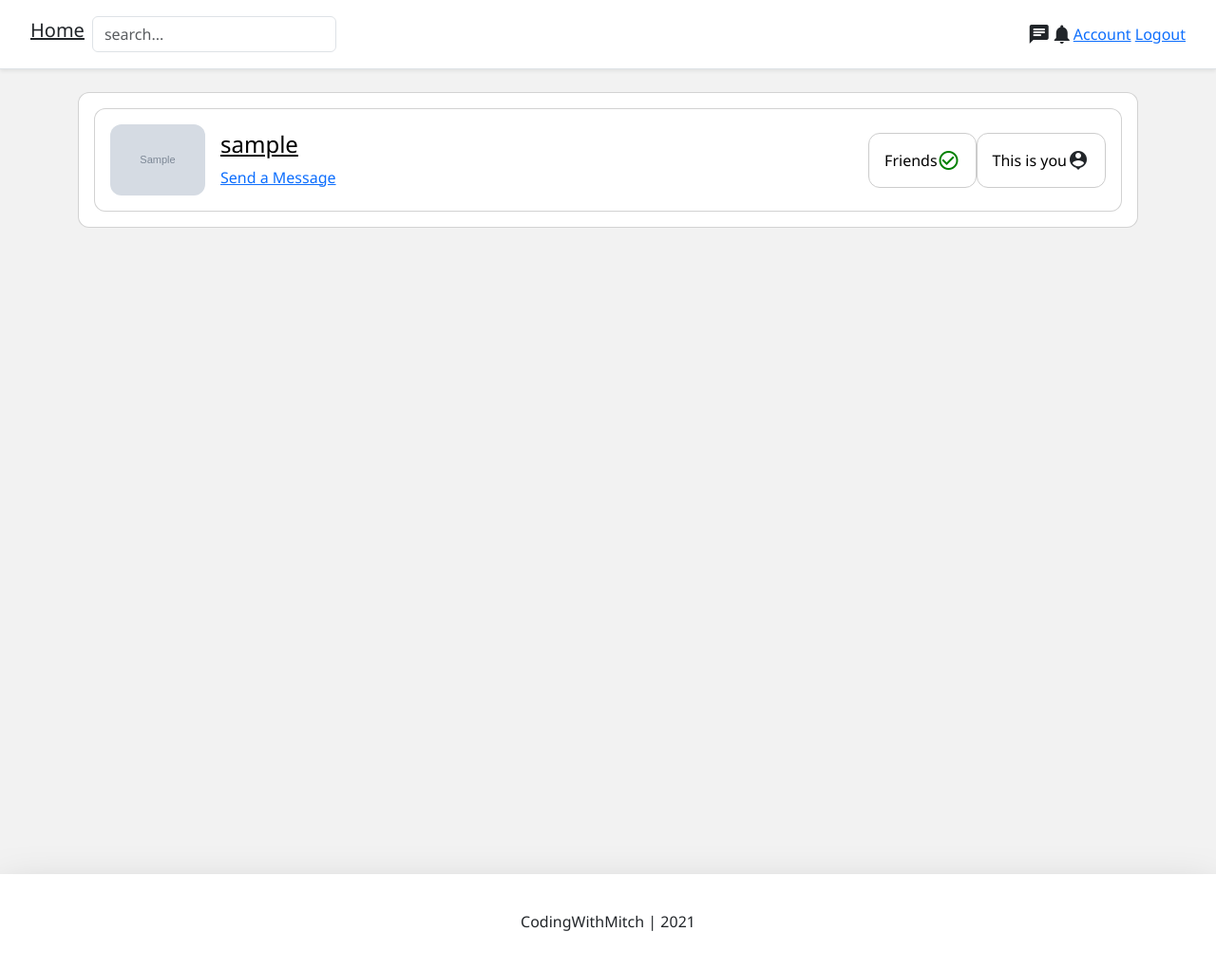
After one commit to faizan1487/chat-app, a Django app: page /friend/list/1/ in a window 1280 px wide. The commit adds this page. Shown: the whole page at 95% size. Run offline with Django 5.2, Linux system fonts and the light colour scheme; a user stored in the database is signed in; tables that the repository leaves empty hold one stand-in row (values such as "Sample post"); grey boxes marked "Sample" are stand-in pictures; some libraries are stand-ins or nearby versions.

Commit message:
functionality created to query friends

```diff
--- a/account/templates/account/account.html
+++ b/account/templates/account/account.html
@@ -145,7 +145,7 @@
 
 				<!-- Friend list link -->
 		  		<div class="d-flex flex-column pt-4">
-					<a href="#">
+					<a href="{% url 'friend:list' user_id=id %}">
 						<div class="d-flex flex-row align-items-center justify-content-center icon-container">
 							<span class="material-icons mr-2 friends-icon">contact_page</span><span class="friend-text">Friends ({{friends|length}})</span>
 						</div>
--- /dev/null
+++ b/friend/templates/friend/friend_list.html
@@ -0,0 +1,117 @@
+{% extends 'base.html' %}
+{% load static %}
+
+{% block content %}
+
+<style type="text/css">
+	.profile-image{
+		max-height: 100px;
+		max-width: 100px;
+	}
+	.profile-image{
+		border-radius: 12px;
+	}
+	.card{
+		border-radius: 12px;
+	}
+	.friends-text{
+		color: #000;
+		font-weight: 500;
+	}
+	.friends-text-container{
+		border: 1px solid #cccccc;
+		border-radius: 12px;
+	}
+	.friends-btn:hover {
+		background-color: #bfbfbf;
+		border-color: #bfbfbf;
+	}
+	.dropdown-toggle::after {
+		content: none;
+	}
+	.profile-link{
+		color: #000;
+	}
+	.checkmark-icon{
+		color: green;
+	}
+	.cancel-icon{
+		color: red;
+	}
+
+</style>
+
+<div class="container">
+	<div class="card p-2">
+
+		{% if friends %}
+		<div class="d-flex flex-row flex-wrap">
+		{% for friend in friends %}
+		<div class="card flex-row flex-grow-1 p-2 mx-2 my-2 align-items-center">
+			<a class="profile-link" href="{% url 'account:view' user_id=friend.0.pk %}">
+				<div class="card-image m-2">
+					<img class="img-fluid profile-image" src="{{friend.0.profile_image.url}}" alt="">
+				</div>
+			</a>
+
+			<div class="card-center px-2">
+				<a class="profile-link" href="{% url 'account:view' user_id=friend.0.pk %}">
+					<h4 class="card-title">{{friend.0.username|truncatechars:50}}</h4>
+				</a>
+				{% if friend.1 %}
+				<a href="#" onclick="createOrReturnPrivateChat('{{friend.0.id}}')">Send a Message</a>
+				{% endif %}
+
+			</div>
+
+			<div class="d-flex flex-row card-right flex-grow-1 justify-content-end mx-2">
+				{% if friend.1 %}
+					<div class="d-flex flex-row friends-text-container p-3">
+						<p class="friends-text m-auto">
+							Friends
+						</p>
+						<span class="material-icons checkmark-icon m-auto pl-2">
+						check_circle_outline
+						</span>
+					</div>
+				{% else %}
+					{% if friend.0 !=  request.user %}
+						<div class="d-flex flex-row friends-text-container p-3">
+							<p class="friends-text m-auto">
+								Not Friends
+							</p>
+							<span class="material-icons cancel-icon m-auto pl-2">cancel</span>
+						</div>
+					{% endif %}
+				{% endif %}
+				{% if friend.0 == request.user %}
+					<div class="d-flex flex-row friends-text-container p-3">
+						<p class="friends-text m-auto">
+							This is you
+						</p>
+						<span class="material-icons m-auto pl-2">
+						person_pin
+						</span>
+					</div>
+				{% endif %}
+			</div>
+		</div>
+		{% if forloop.counter|divisibleby:2 %}
+		</div><div class="d-flex flex-row flex-wrap">
+		{% endif %}
+
+		{% endfor %}
+
+		{% else %} <!-- If no friends -->
+		<div class="d-flex flex-row flex-grow-1 justify-content-center align-items-center p-4">
+			<p>No friends :(</p>
+		</div>
+		{% endif %}
+		</div>
+	</div>
+
+</div>
+
+{%  include 'chat/snippets/create_or_return_private_chat.html' %}
+
+{% endblock content %}
--- a/friend/urls.py
+++ b/friend/urls.py
@@ -5,12 +5,14 @@ from .views import (
     accept_friend_request,
     remove_friend,
     decline_friend_request,
-    cancel_friend_request
+    cancel_friend_request,
+    friend_list_view
 )
 
 app_name = "friend"
 
 urlpatterns = [
+    path('list/<user_id>/', friend_list_view, name='list'),
     path('friend_remove/', remove_friend, name='remove-friend'),
     path('friend_request/', send_friend_request, name='friend-request'),
     path('cancel_friend_request/', cancel_friend_request, name='friend-request-cancel'),
--- a/friend/views.py
+++ b/friend/views.py
@@ -5,6 +5,36 @@ import json
 from account.models import Account
 from friend.models import FriendRequest, FriendList
 # Create your views here.
+
+
+def  friend_list_view(request, *args, **kwargs):
+    context = {}
+    user = request.user
+    if user.is_authenticated:
+        user_id = kwargs.get("user_id")
+        if user_id:
+            try:
+                this_user = Account.objects.get(pk=user_id)
+                context['this_user'] = this_user
+            except Account.DoesNotExist:
+                return HttpResponse("That user does not exist.")
+            try:
+                friend_list = FriendList.objects.get(user=this_user)
+            except FriendList.DoesNotExist:
+                return HttpResponse(f"Could not find a friends list for {this_user.username}")
+
+        if user != this_user:
+            if user not in friend_list.friends.all():
+                return HttpResponse("You must be friends to view their friends list.")
+
+        friends = []
+        auth_user_friend_list = FriendList.objects.get(user=user)
+        for friend in friend_list.friends.all():
+            friends.append((friend, auth_user_friend_list.is_mutual_friend(friend)))
+        context['friends'] = friends
+    else:
+        return HttpResponse("You must be friends to view their friends list.")
+    return render(request, "friend/friend_list.html", context)
 
 
 def friend_requests(request, *args, **kwargs):
```
Also changed, not shown: account/views.py (+10 -7 lines).
